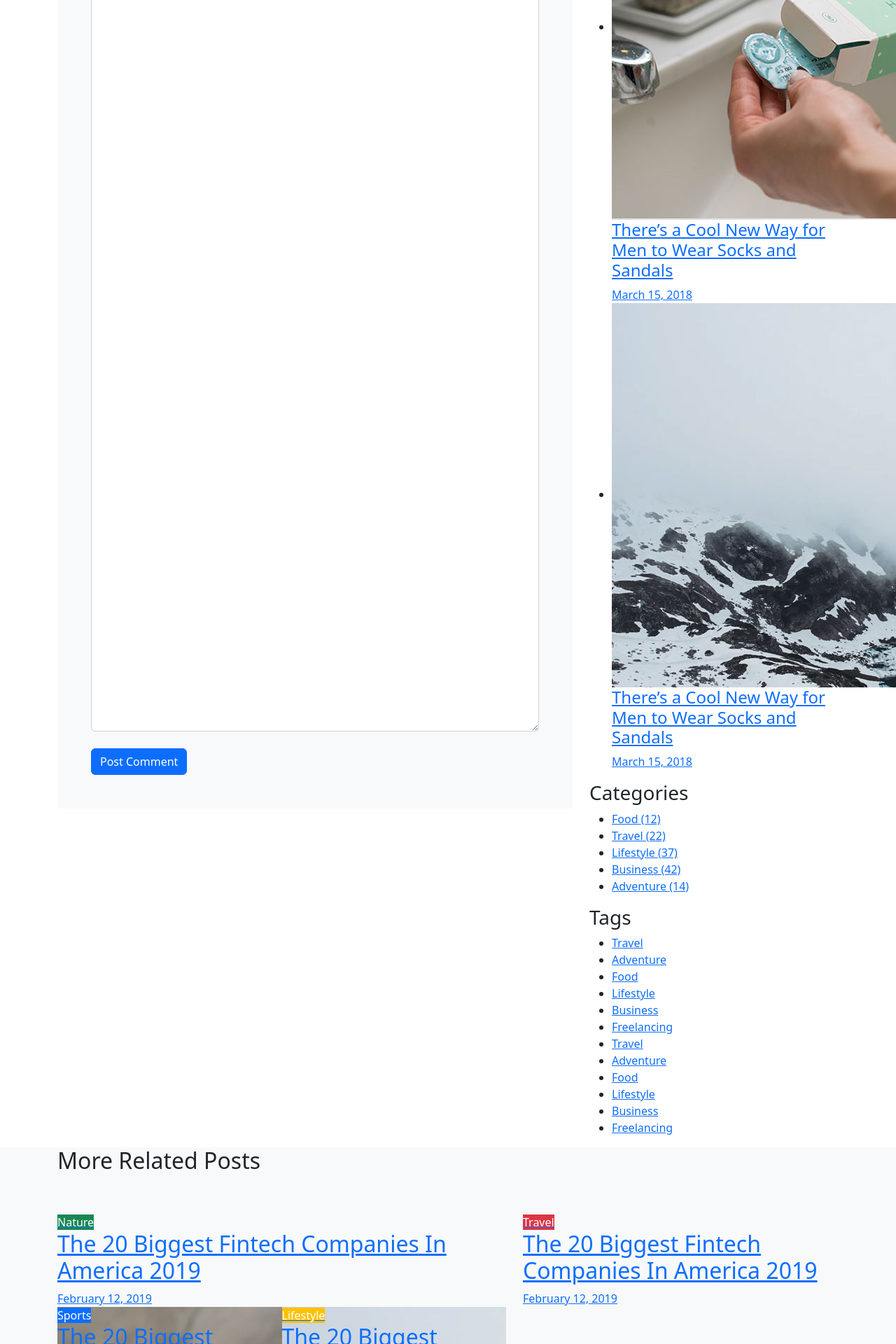
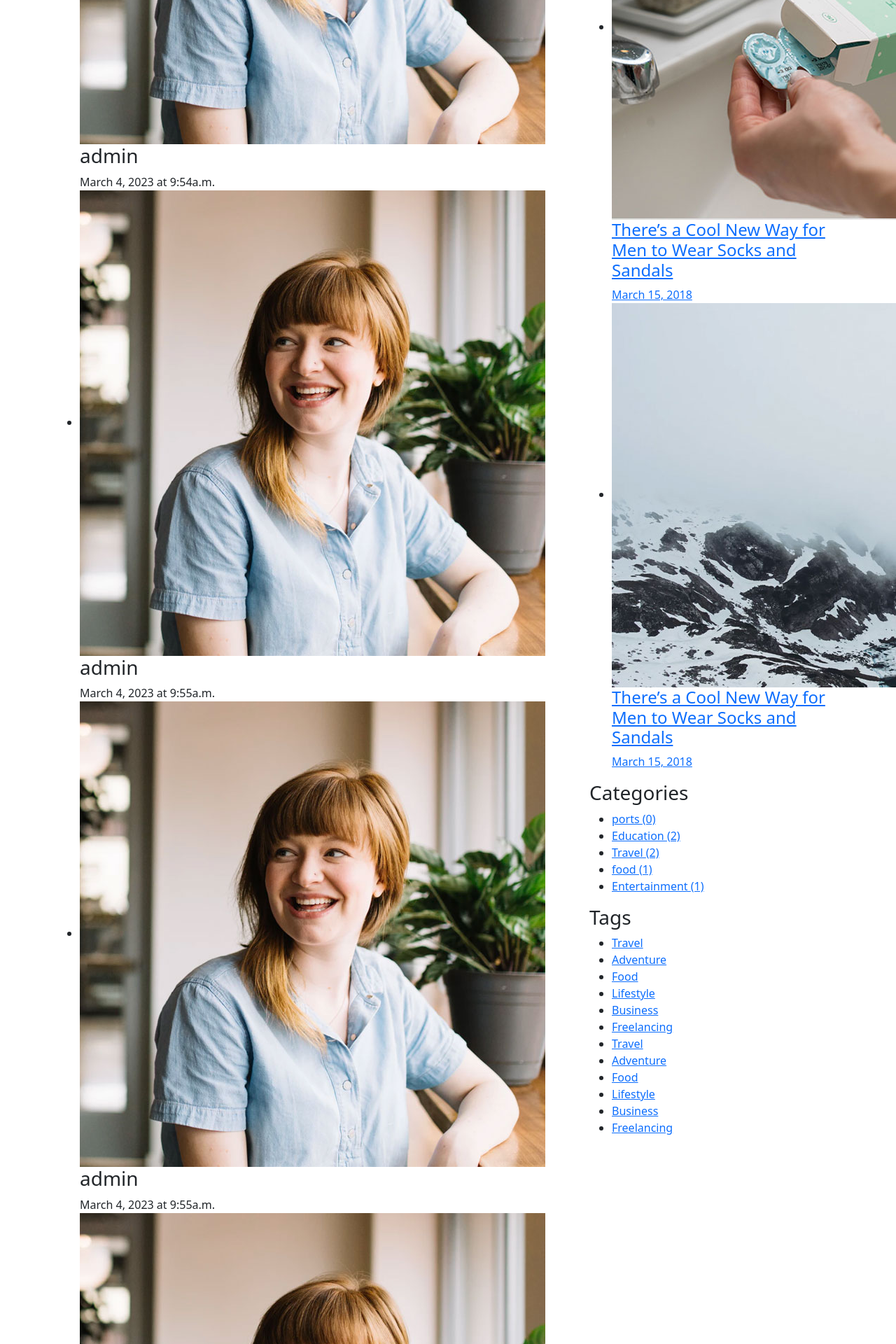
Before and after one commit to tauseedzaman/django-zaman-blog, a Django app: a page that uses blog_app/templates/single.html in a window 1280 px wide; the page is wider, and only the part inside the window is pictured. Shown: the part 3040-4960 px from the top of that part at 70% size. Run offline with Django 4.2, Linux system fonts and the light colour scheme; a user stored in the database is signed in; data comes from the database, SQL or seed files in the repository; both versions use the stored data as it was after the commit; some libraries are stand-ins or nearby versions; some web fonts are replaced.

Commit message:
some cool stuffs added

```diff
--- a/blog/urls.py
+++ b/blog/urls.py
@@ -27,6 +27,7 @@
     path("gallery", views.gallery, name="gallery"),
     path("register", views.register, name="register"),
     path("profile", views.profile, name="profile"),
+    path("category/<str:category>", views.category_posts, name="category_posts"),
     path("test", views.test, name="test"),
     # path("accounts/login", views.login, name="login"),
      path('accounts/', include('django.contrib.auth.urls')),
--- a/blog_app/templates/single.html
+++ b/blog_app/templates/single.html
@@ -28,20 +28,26 @@
                     <p>Category: <a href="single.html#">{{post.category}}</a>, <a href="single.html#">Travel</a> Tags: <a href="single.html#">#manila</a>, <a href="single.html#">#asia</a></p>
                 </div>
                 <div class="pt-5">
-                    <h3 class="mb-5">6 Comments</h3>
+                    {% for message in messages %}
+                    <div class="alert {{ message.tags }} alert-dismissible" role="alert">
+                        {{ message }}
+                    </div>
+                    {% endfor %}
+                    <h3 class="mb-5">{{comments_count}} Comments</h3>
                     <ul class="comment-list">
+                        {% for comment in comments %}
                         <li class="comment">
                             <div class="vcard">
                                 <img src="/static/images/person_1.jpg" alt="Image placeholder">
                             </div>
                             <div class="comment-body">
-                                <h3>Jean Doe</h3>
-                                <div class="meta">January 9, 2018 at 2:21pm</div>
-                                <p>Lorem ipsum dolor sit amet, consectetur adipisicing elit. Pariatur quidem laborum necessitatibus, ipsam impedit vitae autem, eum officia, fugiat saepe enim sapiente iste iure! Quam voluptas earum impedit necessitatibus,
-                                    nihil?
+                                <h3>{{comment.auther}}</h3>
+                                <div class="meta">{{ comment.created_at|date:"F j, Y" }} at {{ comment.created_at|time:"g:ia" }}</div>
+                                <p{{comment.content}}
                                 </p>
                             </div>
                         </li>
+                             {% endfor %}
                     </ul>
 
                     <div class="comment-form-wrap pt-5">
@@ -132,11 +138,9 @@
                 <div class="sidebar-box">
                     <h3 class="heading">Categories</h3>
                     <ul class="categories">
-                        <li><a href="single.html#">Food <span>(12)</span></a></li>
-                        <li><a href="single.html#">Travel <span>(22)</span></a></li>
-                        <li><a href="single.html#">Lifestyle <span>(37)</span></a></li>
-                        <li><a href="single.html#">Business <span>(42)</span></a></li>
-                        <li><a href="single.html#">Adventure <span>(14)</span></a></li>
+                        {% for category in categories %}
+                        <li><a href="/category/{{ category.title }}">{{category.title}} <span>({{ category.post_count }})</span></a></li>
+                        {% endfor %}
                     </ul>
                 </div>
 
@@ -162,51 +166,8 @@
         </div>
     </div>
 </section>
-<div class="site-section bg-light">
-    <div class="container">
-        <div class="row mb-5">
-            <div class="col-12">
-                <h2>More Related Posts</h2>
-            </div>
-        </div>
-        <div class="row align-items-stretch retro-layout">
-            <div class="col-md-5 order-md-2">
-                <a href="single.html" class="hentry img-1 h-100 gradient" style="background-image: url('/static/images/img_4.jpg');">
-                    <span class="post-category text-white bg-danger">Travel</span>
-                    <div class="text">
-                        <h2>The 20 Biggest Fintech Companies In America 2019</h2>
-                        <span>February 12, 2019</span>
-                    </div>
-                </a>
-            </div>
-            <div class="col-md-7">
-                <a href="single.html" class="hentry img-2 v-height mb30 gradient" style="background-image: url('/static/images/img_1.jpg');">
-                    <span class="post-category text-white bg-success">Nature</span>
-                    <div class="text text-sm">
-                        <h2>The 20 Biggest Fintech Companies In America 2019</h2>
-                        <span>February 12, 2019</span>
-                    </div>
-                </a>
-                <div class="two-col d-block d-md-flex">
-                    <a href="single.html" class="hentry v-height img-2 gradient" style="background-image: url('/static/images/img_2.jpg');">
-                        <span class="post-category text-white bg-primary">Sports</span>
-                        <div class="text text-sm">
-                            <h2>The 20 Biggest Fintech Companies In America 2019</h2>
-                            <span>February 12, 2019</span>
-                        </div>
-                    </a>
-                    <a href="single.html" class="hentry v-height img-2 ml-auto gradient" style="background-image: url('/static/images/img_3.jpg');">
-                        <span class="post-category text-white bg-warning">Lifestyle</span>
-                        <div class="text text-sm">
-                            <h2>The 20 Biggest Fintech Companies In America 2019</h2>
-                            <span>February 12, 2019</span>
-                        </div>
-                    </a>
-                </div>
-            </div>
-        </div>
-    </div>
-</div>
+
+
 <div class="site-section bg-lightx">
     <div class="container">
         <div class="row justify-content-center text-center">
--- a/blog_app/views.py
+++ b/blog_app/views.py
@@ -1,11 +1,16 @@
 from django.shortcuts import render, redirect
-from django.http import HttpResponse
-from .models import Post, Comment
+from django.http import HttpResponse, Http404,HttpResponseNotFound
+from .models import Post, Comment, Category
 from django.contrib.auth.models import User
 from django.core.paginator import Paginator, EmptyPage, PageNotAnInteger
 from django.contrib.auth.decorators import login_required
 from django import forms
 from django.contrib import messages
+from django.db import models
+
+
+def view_404(request, exception):
+    return HttpResponseNotFound(render(request, '404.html'))
 
 
 def profile(request):
@@ -70,6 +75,9 @@
 
 
 def register(request):
+    if request.user.is_authenticated:
+        return redirect('home')
+
     if request.method == "POST":
         username = request.POST.get("username")
         email = request.POST.get("email")
@@ -118,6 +126,9 @@
 
 # home page . load all posts
 def index(request):
+    if request.user.is_authenticated:
+        return redirect('home')
+
     posts = Post.objects.all()
     page = request.GET.get('page', 1)
 
@@ -138,7 +149,17 @@
 
 @login_required
 def home(request):
-    return render(request, "home.html")
+    posts = Post.objects.all()
+    page = request.GET.get('page', 1)
+
+    paginator = Paginator(posts, 3)
+    try:
+        posts = paginator.page(page)
+    except PageNotAnInteger:
+        users = paginator.page(1)
+    except EmptyPage:
+        posts = paginator.page(paginator.num_pages)
+    return render(request, "home.html", {'posts': posts})
 
 
 def about(request):
@@ -152,21 +173,40 @@
 @login_required
 def post(request, slug):
     post = Post.objects.filter(slug=slug)
+    categories = Category.objects.annotate(post_count=models.Count('category'))
+    comments = ""
 
     if post.exists():
         post = post.first()
+        comments = Comment.objects.filter(post=post.id)
+
     else:
         return HttpResponse("<h3>Page Not Found otherwise contact us</h3>")
 
+    context = {'post': post, 'comments': comments,
+               'comments_count': comments.count(), 'categories': categories}
     if request.method == "POST":
         # save comment and redirect back
         comment = request.POST.get("comment")
         comment = Comment(
             content=comment, auther=request.user, post=post)
         comment.save()
-        context = {'post': post}
         messages.success(request, "Thanks for your comment.")
         return render(request, "single.html", context)
 
-    context = {'post': post}
     return render(request, "single.html", context)
+
+
+@login_required
+def category_posts(request, category):
+    category = Category.objects.filter(title=category)
+    if category.exists():
+        category = category.first()
+    posts = Post.objects.filter(category=category)
+
+    if not posts.exists():
+        return HttpResponseNotFound(render(request, '404.html'))
+
+    context = {'posts': posts, 'posts_count': posts.count(),
+               'category': category}
+    return render(request, "category-posts.html", context)
```
Also changed, not shown: blog_app/templates/404.html (added, +31 -0 lines), blog_app/templates/category-posts.html (added, +60 -0 lines), db.sqlite3, 1 other file.
